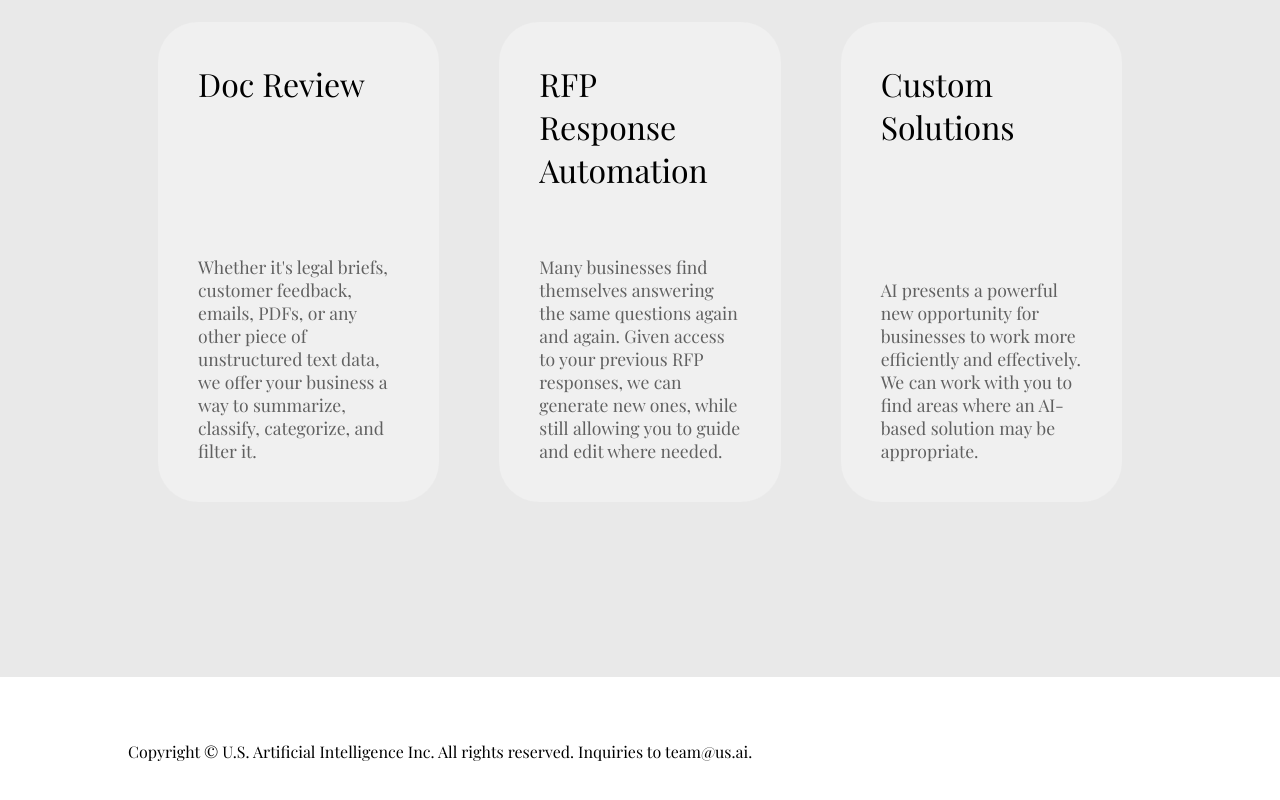
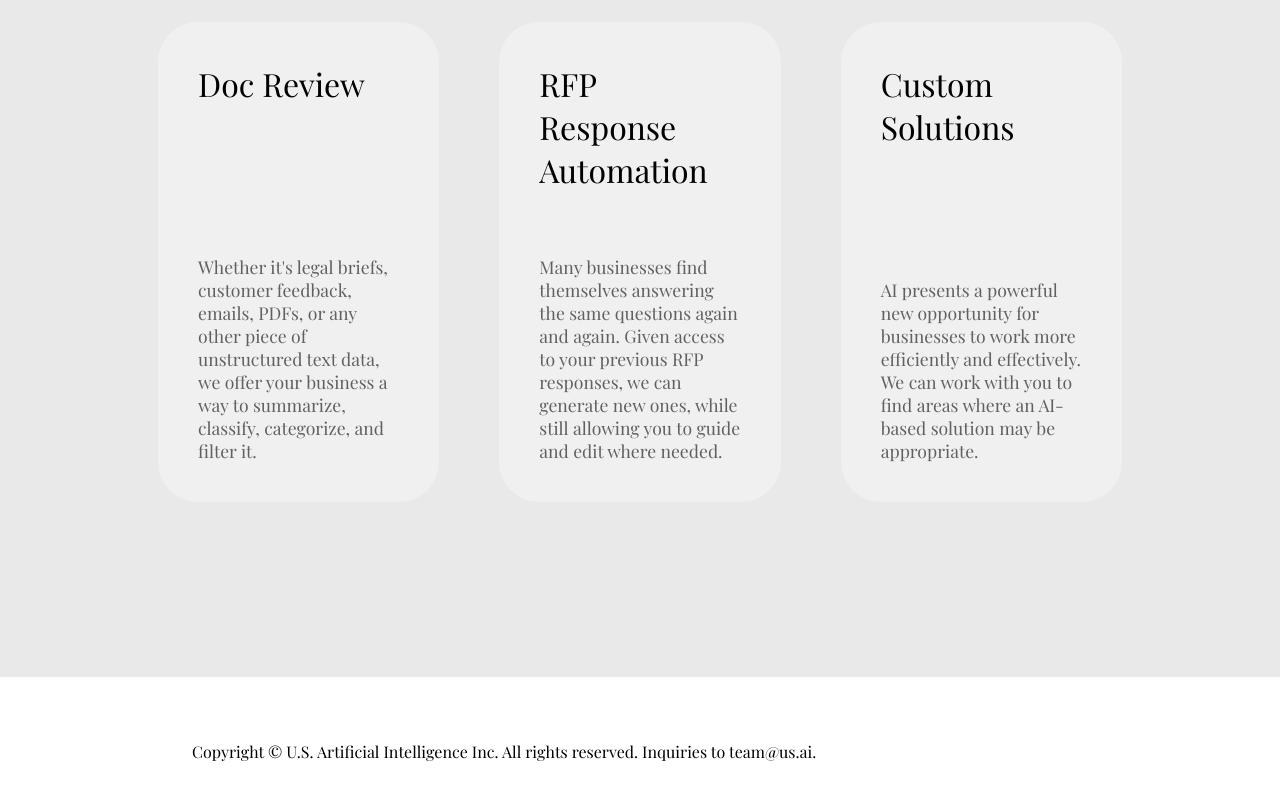
Before and after one commit to US-Artificial-Intelligence/usai-landing, a plain HTML site: page bicycle.html in a window 1280 px wide. Shown: the part 923-1723 px from the top of the page. Drawn offline with nearby package versions, Linux system fonts and the light colour scheme; a web font is replaced by a local one.

Commit message:
footer fix

```diff
--- a/bicycle.html
+++ b/bicycle.html
@@ -374,8 +374,10 @@ body {
             </div>
         </div>
     </div>
-    <div class="section-container" id="footer">
-        Copyright © U.S. Artificial Intelligence Inc. All rights reserved. Inquiries to team@us.ai.
+    <div class="section-container">
+        <div id="footer">
+            Copyright © U.S. Artificial Intelligence Inc. All rights reserved. Inquiries to team@us.ai.
+        </div>
     </div>
     <div style="display:none;flex-direction: column;">
         <div>
```
